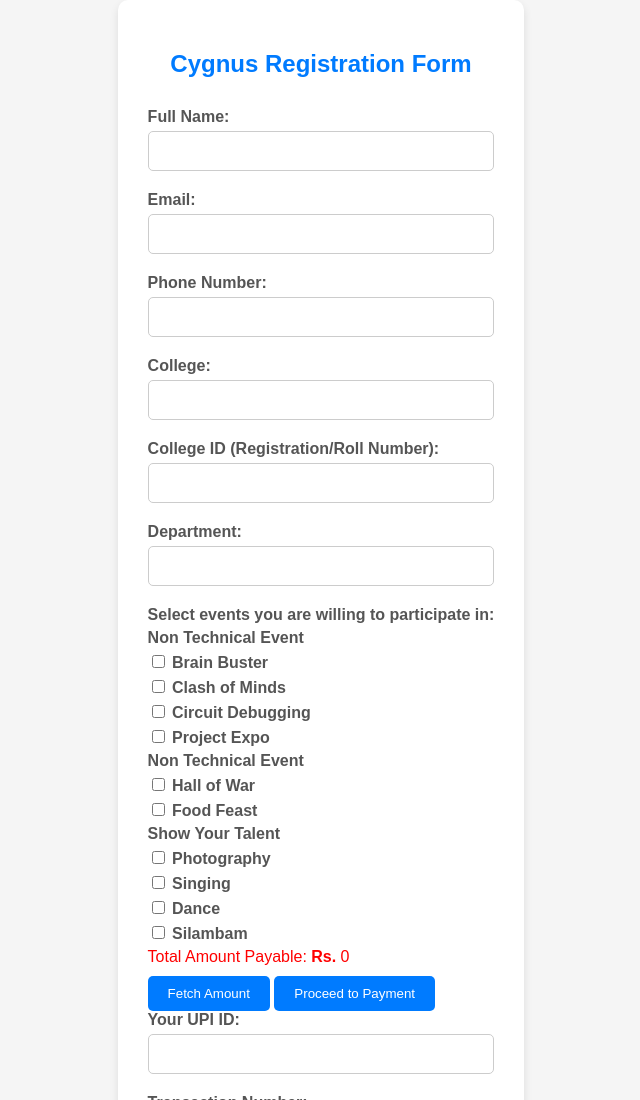
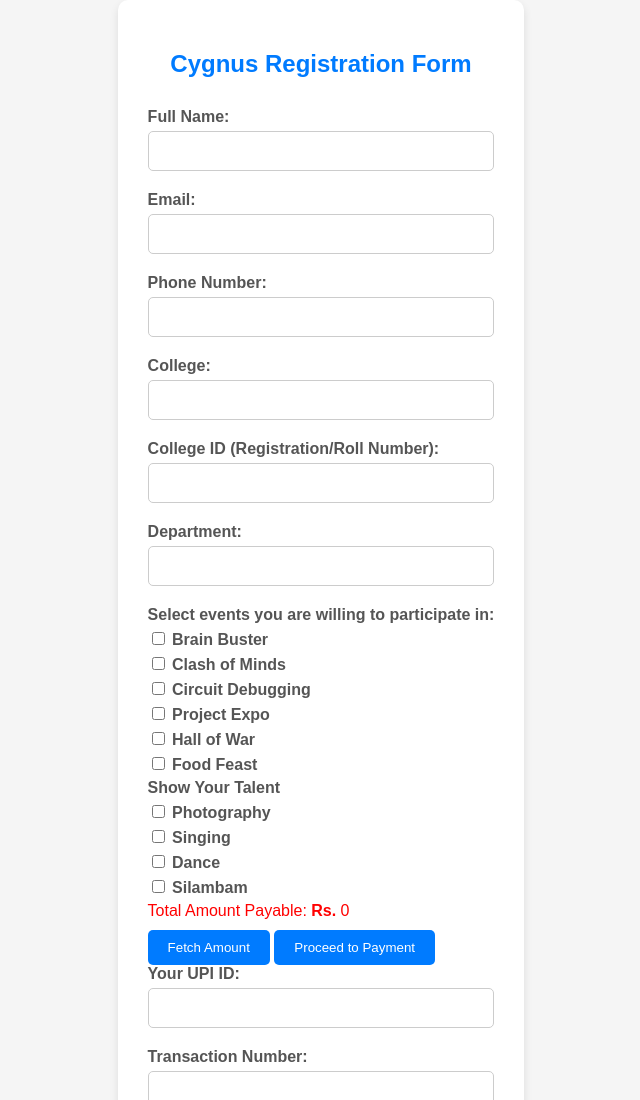
Before and after one commit to 24cygnus/reg.github.io, a plain HTML site: page registration.html in a window 1280 px wide. Shown: the top 1100 px of the page, without its empty margins (319-959 px from the left). Drawn offline with Linux system fonts and the light colour scheme.

Commit message:
Update registration.html

```diff
--- a/registration.html
+++ b/registration.html
@@ -157,7 +157,7 @@
         <input type="text" id="department" name="department" required>
 
         <label>Select events you are willing to participate in:</label>
-        <label for="technical_heading">Non Technical Event</label>
+
         <label for="brain_buster">
             <input type="checkbox" id="brain_buster" name="events[]" value="brain_buster">
             Brain Buster
@@ -174,7 +174,7 @@
             <input type="checkbox" id="project_expo" name="events[]" value="project_expo">
             Project Expo
         </label>
-      <label for="technical_heading">Non Technical Event</label>
+
         <label for="hall_of_war">
             <input type="checkbox" id="hall_of_war" name="events[]" value="hall_of_war">
             Hall of War
```
